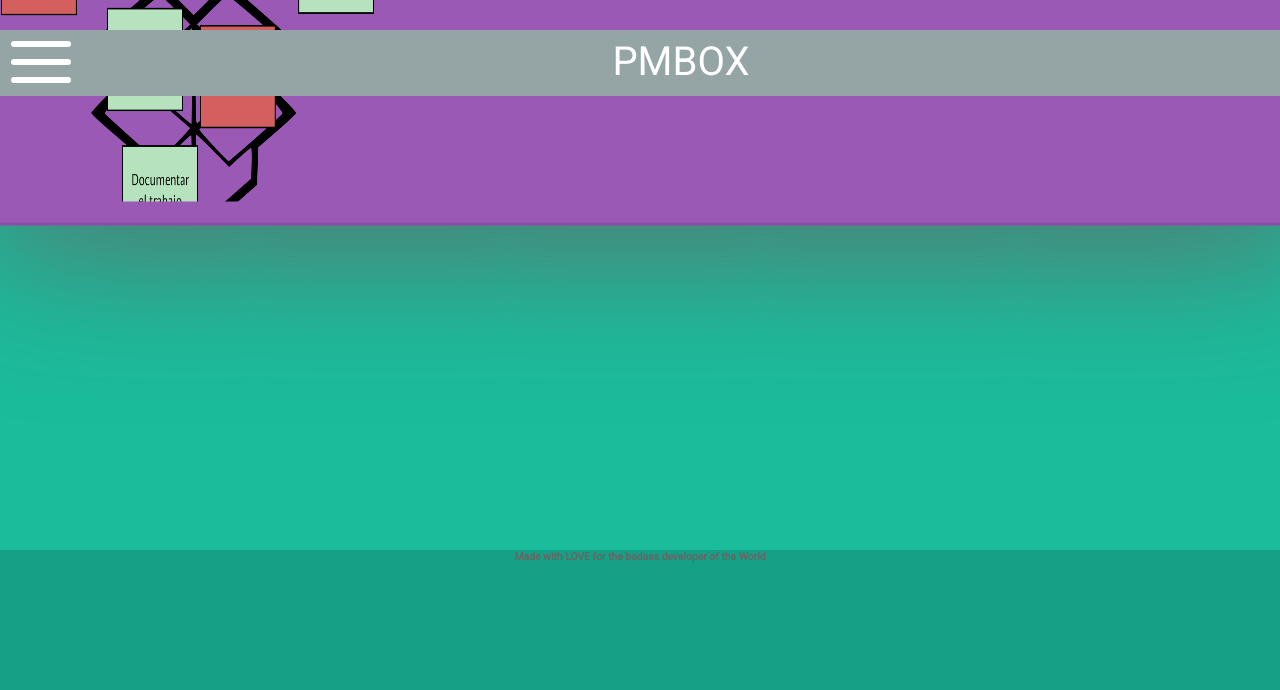
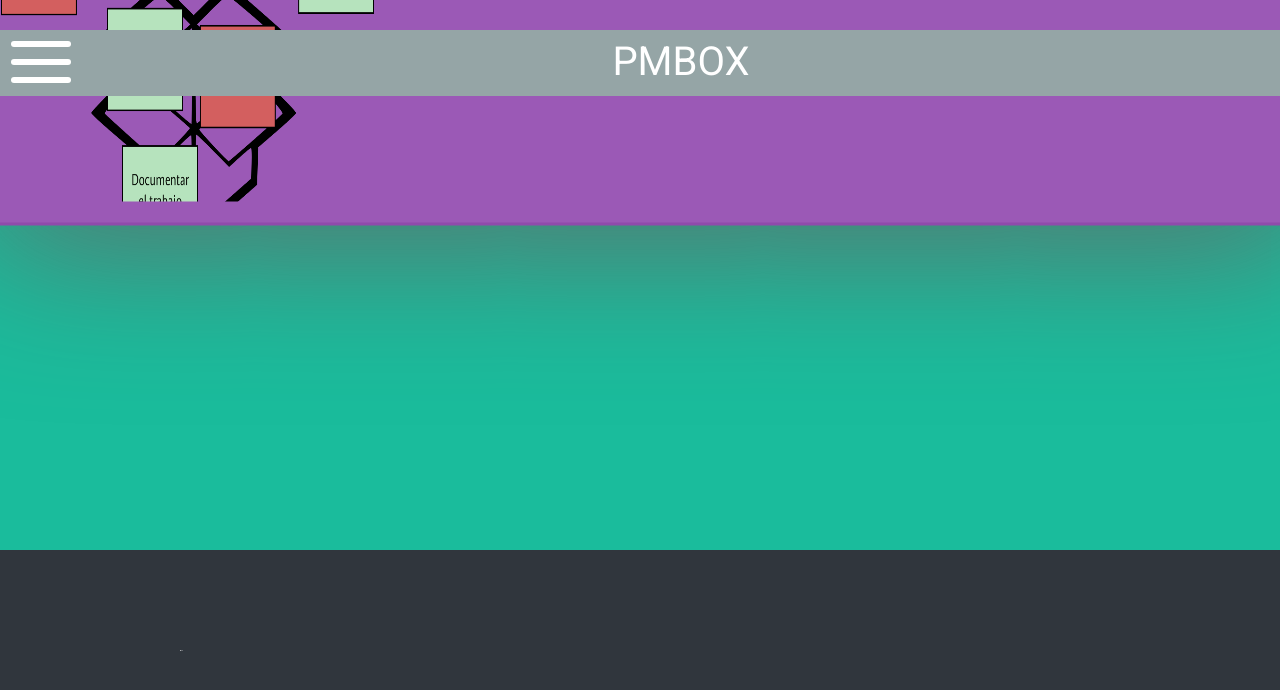
Before and after one commit to albertogelabert/funpmbox.github.io, a Jekyll site: the page built from filter.html, in a window 1280 px wide and 900 px high, scrolled down 290 px. Shown: the top 690 px of the window. Built offline with Jekyll 4.4.1, drawn with Linux system fonts in a browser that asks for light colours; nearby versions of some CDN libraries.

Commit message:
I added the uib logo on the footer

```diff
--- a/_includes/footer.html
+++ b/_includes/footer.html
@@ -1,5 +1,19 @@
 <div class="col s12 footer parallax">
 
-  <h1>Made with LOVE for the badass developer of the World </h1>
+  <div class="container">
+    <div class="row">
+      <div class="uiblogo col s12 m5">
+
+
+
+      </div>
+      <div class="description col s12 m7">
+
+      </div>
+
+    </div>
+
+  </div>
+
 
 </div>
--- a/_scss/_colors.scss
+++ b/_scss/_colors.scss
@@ -13,7 +13,7 @@
 $transparent-navbar: rgba(0, 0, 0, 0.2);
 $navbar: #95a5a6;
 $dropdown: darken($footer,10);
-$footer: #16a085;
+$footer: $black;
 $card: darken(#9b59b6,5);
 $card-border: #9b59b6;
 $button: white;
--- a/css/main.css
+++ b/css/main.css
@@ -1064,7 +1064,7 @@
   min-height: 300px;
   width: 100%;
   border: none;
-  background-color: #16a085;
+  background-color: #30363d;
   bottom: 0;
   left: 0;
   right: 0;
@@ -1072,6 +1072,11 @@
   z-index: -1;
   position: fixed;
   margin-top: 300px; }
+  .footer .uiblogo {
+    margin-top: 100px;
+    background-size: contain;
+    background-repeat: no-repeat;
+    background-image: url("/img/uiblogo.png"); }
 
 @-webkit-keyframes leftpop {
   from {
@@ -1398,5 +1403,6 @@
     .buybox .image:hover {
       background-size: 110%; }
 
-#content {
-  margin-bottom: 300px; }
+#content,
+#games {
+  margin-bottom: 350px; }
```
Also changed, not shown: _scss/main.scss (+10 -2 lines), img/uiblogo.png (added).
